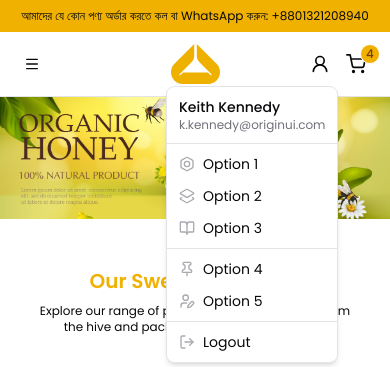
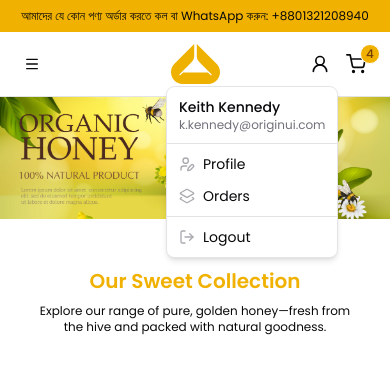
Before and after one commit to obidyhasan/Mouchak-E-commerce-Frontend-2.0, a React (Vite) app: page / in a window 390 px wide. Both pictures are taken after a click on the element 320 px from the left and 64 px from the top of the page. Shown: the top 367 px of the page. Built offline with nearby package versions, Linux system fonts and the light colour scheme.

Commit message:
fixed some style

```diff
--- a/src/components/layouts/Footer.tsx
+++ b/src/components/layouts/Footer.tsx
@@ -11,7 +11,7 @@ const Footer = () => {
               <div className="flex justify-center lg:justify-start">
                 <Logo />
               </div>
-              <p className="mx-auto mt-6 max-w-md text-center leading-relaxed text-muted-foreground lg:text-left">
+              <p className="mx-auto mt-6 max-w-md leading-relaxed text-muted-foreground text-sm sm:text-base lg:text-left text-justify">
                 Pure, natural honey delivered from the hive to your home. Taste
                 the sweetness of nature with our premium, sustainably sourced
                 honey products.
--- a/src/components/modules/Cart/CartItem.tsx
+++ b/src/components/modules/Cart/CartItem.tsx
@@ -5,7 +5,7 @@ import { TiDelete } from "react-icons/ti";
 
 const CartItem = () => {
   return (
-    <div className=" border-b mx-4 pb-4 flex gap-3 items-center">
+    <div className=" border-b mx-4 py-2 sm:py-3 flex gap-3 items-center">
       <div className="w-20 h-20">
         <img
           src={productImg}
--- a/src/components/modules/Home/FAQAccordion.tsx
+++ b/src/components/modules/Home/FAQAccordion.tsx
@@ -74,7 +74,9 @@ export default function FAQAccordion() {
         {faqs.map((item) => (
           <AccordionItem value={item.id} key={item.id} className="py-2 ">
             <AccordionTrigger className="py-2 text-[15px] cursor-pointer leading-6 hover:no-underline">
-              <span className="text-lg font-medium">{item.title}</span>
+              <span className="text-base sm:text-lg font-medium">
+                {item.title}
+              </span>
             </AccordionTrigger>
             <AccordionContent className="text-muted-foreground pb-2">
               <span className="text-base">{item.content}</span>
--- a/src/components/ui/user-menu.tsx
+++ b/src/components/ui/user-menu.tsx
@@ -1,11 +1,4 @@
-import {
-  BoltIcon,
-  BookOpenIcon,
-  Layers2Icon,
-  LogOutIcon,
-  PinIcon,
-  UserPenIcon,
-} from "lucide-react";
+import { Layers2Icon, LogOutIcon, UserPenIcon } from "lucide-react";
 
 import { LuUserRound } from "react-icons/lu";
 import {
@@ -37,30 +30,22 @@ export default function UserMenu() {
         </DropdownMenuLabel>
         <DropdownMenuSeparator />
         <DropdownMenuGroup>
-          <DropdownMenuItem>
-            <BoltIcon size={16} className="opacity-60" aria-hidden="true" />
-            <span>Option 1</span>
-          </DropdownMenuItem>
+          <DropdownMenuGroup>
+            <DropdownMenuItem>
+              <UserPenIcon
+                size={16}
+                className="opacity-60"
+                aria-hidden="true"
+              />
+              <span>Profile</span>
+            </DropdownMenuItem>
+          </DropdownMenuGroup>
           <DropdownMenuItem>
             <Layers2Icon size={16} className="opacity-60" aria-hidden="true" />
-            <span>Option 2</span>
-          </DropdownMenuItem>
-          <DropdownMenuItem>
-            <BookOpenIcon size={16} className="opacity-60" aria-hidden="true" />
-            <span>Option 3</span>
+            <span>Orders</span>
           </DropdownMenuItem>
         </DropdownMenuGroup>
-        <DropdownMenuSeparator />
-        <DropdownMenuGroup>
-          <DropdownMenuItem>
-            <PinIcon size={16} className="opacity-60" aria-hidden="true" />
-            <span>Option 4</span>
-          </DropdownMenuItem>
-          <DropdownMenuItem>
-            <UserPenIcon size={16} className="opacity-60" aria-hidden="true" />
-            <span>Option 5</span>
-          </DropdownMenuItem>
-        </DropdownMenuGroup>
+
         <DropdownMenuSeparator />
         <DropdownMenuItem>
           <LogOutIcon size={16} className="opacity-60" aria-hidden="true" />
```
